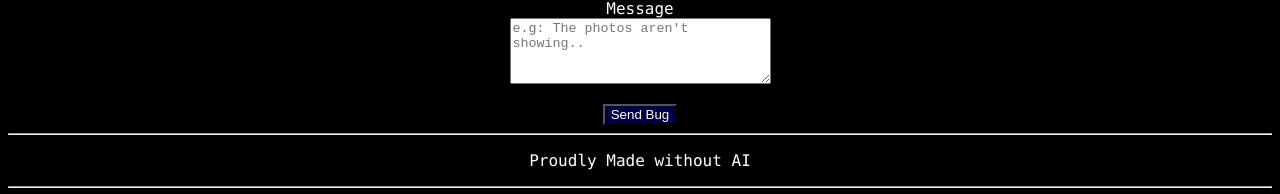
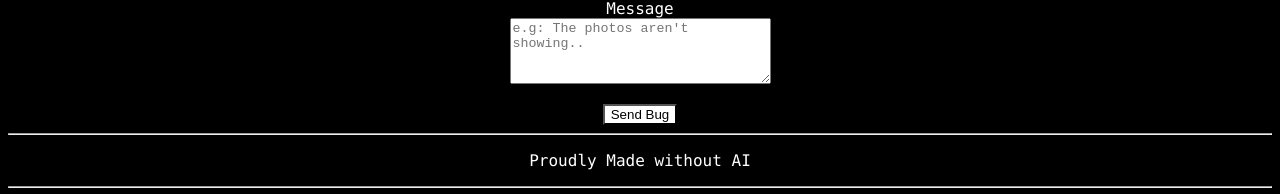
Before and after one commit to Archi-Archi/VSClicker, a plain HTML site: page index.html in a window 1280 px wide. Shown: the part 1590-1784 px from the top of the page. Drawn offline with Linux system fonts and the light colour scheme.

Commit message:
Update style.css

```diff
--- a/style.css
+++ b/style.css
@@ -60,6 +60,10 @@ h2 {
     border-radius: 15px;
     padding: 5px;
 }
+.norm {
+    background-color: white;
+    color: black
+}
 
 table {
     margin-left: auto;
```
